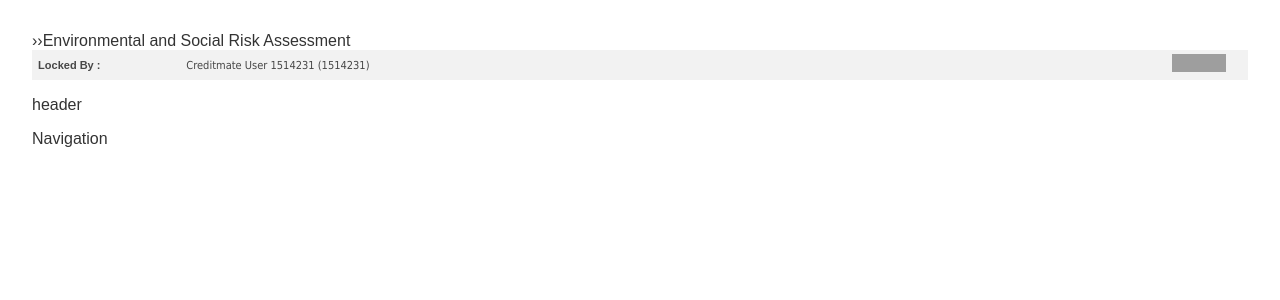
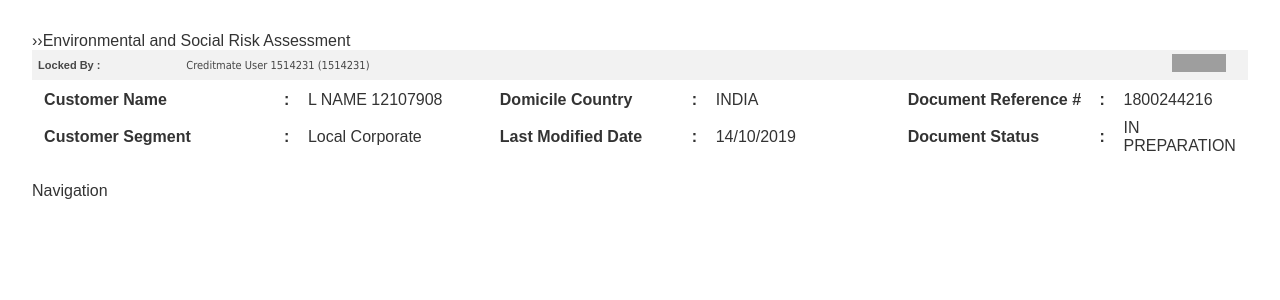
Before and after one commit to avinaidu22/creditmate-project, an Angular app: page / in a window 1280 px wide. Shown: the top 300 px of the page. Built offline with nearby package versions, Linux system fonts and the light colour scheme; grey boxes are pictures that could not be loaded.

Commit message:
Update header.component.html

```diff
--- a/src/creditmate/header/header.component.html
+++ b/src/creditmate/header/header.component.html
@@ -1 +1,34 @@
-<p>header</p>
+
+<TABLE height="7%" cellSpacing=0 cellPadding=0 width="99%" align=center border=0><TBODY>
+<TR>
+<TD height=5></TD></TR>
+<TR>
+<TD colSpan=4 align=center>
+<TABLE cellSpacing=0 cellPadding=1 width="100%" border=0>
+<TBODY>
+<TR>
+<TD class=borderDark>
+<TABLE cellSpacing=0 cellPadding=5 width="100%" border=0>
+<TBODY>
+<TR class=bgTbRowBl>
+<TD class=style2 width="20%" align=left><STRONG>Customer Name </STRONG></TD>
+<TD class=bgTbRowBl width="2%" align=left><STRONG>:</STRONG></TD>
+<TD class=bgTbRowBl width="14%" align=left>L NAME 12107908</TD>
+<TD class=style2 width="16%" align=left><STRONG>Domicile Country </STRONG></TD>
+<TD class=bgTbRowBl width="2%" align=left><STRONG>:</STRONG></TD>
+<TD class=bgTbRowBl width="16%" align=left>INDIA</TD>
+<TD class=style2 width="14%" align=left><STRONG>Document Reference #</STRONG></TD>
+<TD class=bgTbRowBl width="2%" align=left><STRONG>:</STRONG></TD>
+<TD class=bgTbRowBl width="16%" align=left>1800244216</TD></TR>
+<TR class=bgTbRowBl>
+<TD class=bgTbRowBl width="16%" align=left><STRONG>Customer Segment</STRONG></TD>
+<TD class=bgTbRowBl width="2%" align=left><STRONG>:</STRONG></TD>
+<TD class=bgTbRowBl width="16%" align=left>Local Corporate</TD>
+<TD class=style2 width="16%" align=left><STRONG>Last Modified Date </STRONG></TD>
+<TD class=bgTbRowBl width="2%" align=left><STRONG>:</STRONG></TD>
+<TD class=bgTbRowBl width="16%" align=left>14/10/2019</TD>
+<TD class=style2 width="16%" align=left><STRONG>Document Status </STRONG></TD>
+<TD class=bgTbRowBl width="2%" align=left><STRONG>:</STRONG></TD>
+<TD class=bgTbRowBl width="16%" align=left>IN PREPARATION</TD></TR></TBODY></TABLE></TD></TR></TBODY></TABLE></TD></TR>
+<TR>
+<TD height=5></TD></TR></TBODY></TABLE>
```
